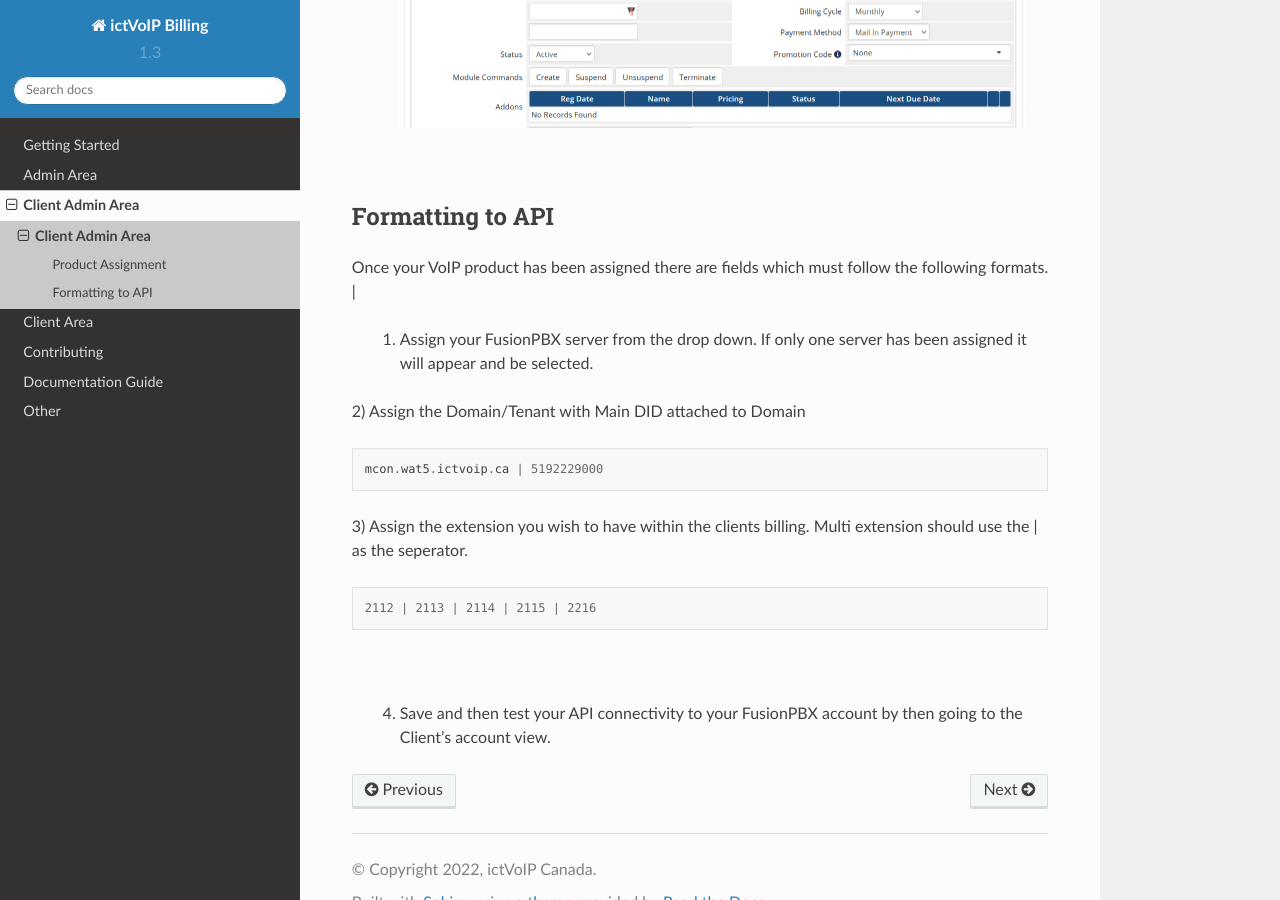
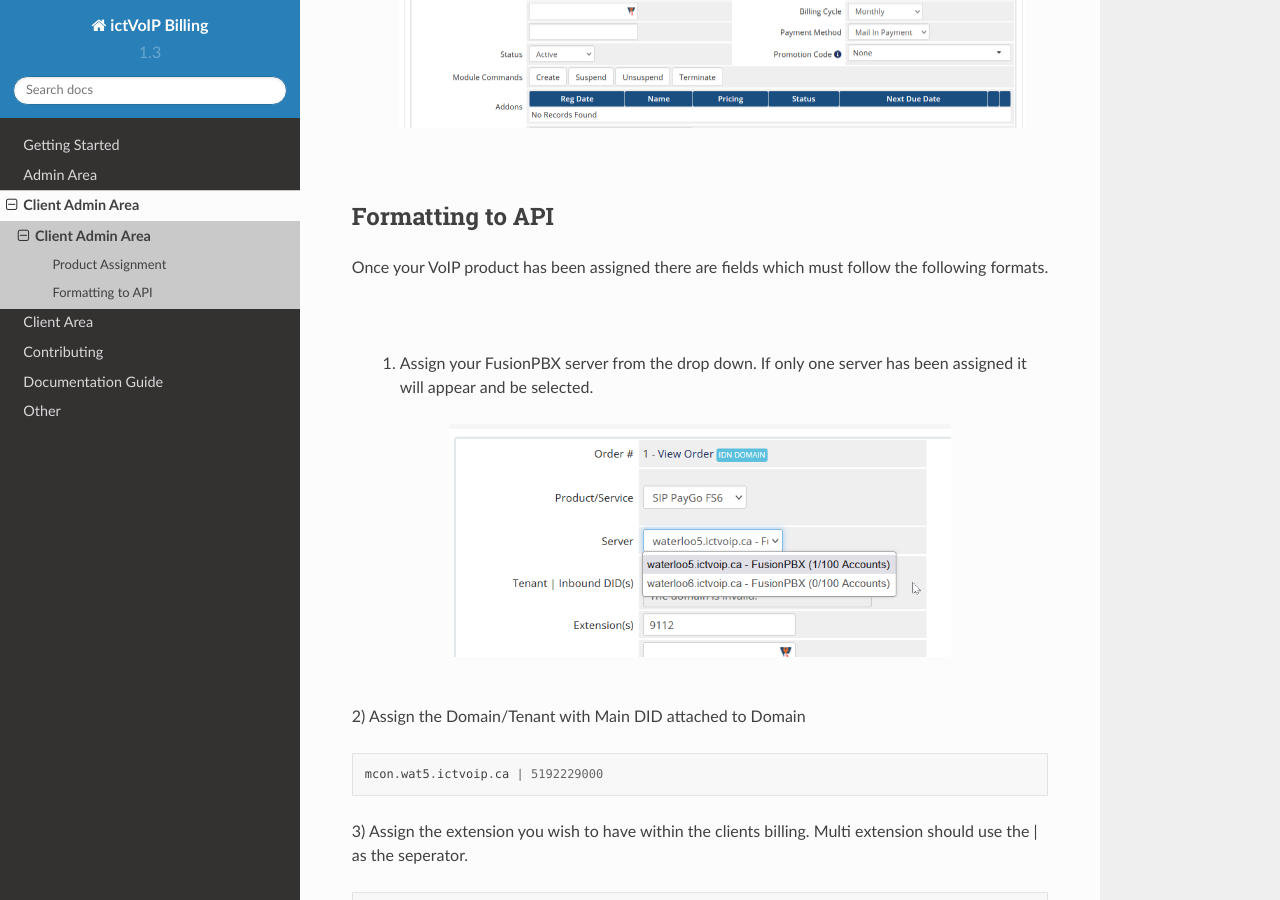
Before and after one commit to ictvoip/ictvoip-docs, a Sphinx documentation site: the page built from docs/source/clientadmin/clientadmin.rst, in a window 1280 px wide and 900 px high, scrolled down 703 px. Built offline with Sphinx 7.4.7 and the Read the Docs theme 2.0.0, drawn with Linux system fonts in a browser that asks for light colours; pages that are not in the unit, such as notebooks, are missing from menus.

Commit message:
Update clientadmin.rst

```diff
--- a/docs/source/clientadmin/clientadmin.rst
+++ b/docs/source/clientadmin/clientadmin.rst
@@ -22,8 +22,19 @@ Formatting to API
 *******************
 
 Once your VoIP product has been assigned there are fields which must follow the following formats.
+
 |
+
  1) Assign your FusionPBX server from the drop down. If only one server has been assigned it will appear and be selected.
+
+.. image:: ../_static/images/clientadmin/client_admin_server.png
+        :scale: 70%
+        :align: center
+        :alt: Adding a new Provider or PBX
+
+|
+
+
 
 |
  2) Assign the Domain/Tenant with Main DID attached to Domain
```
